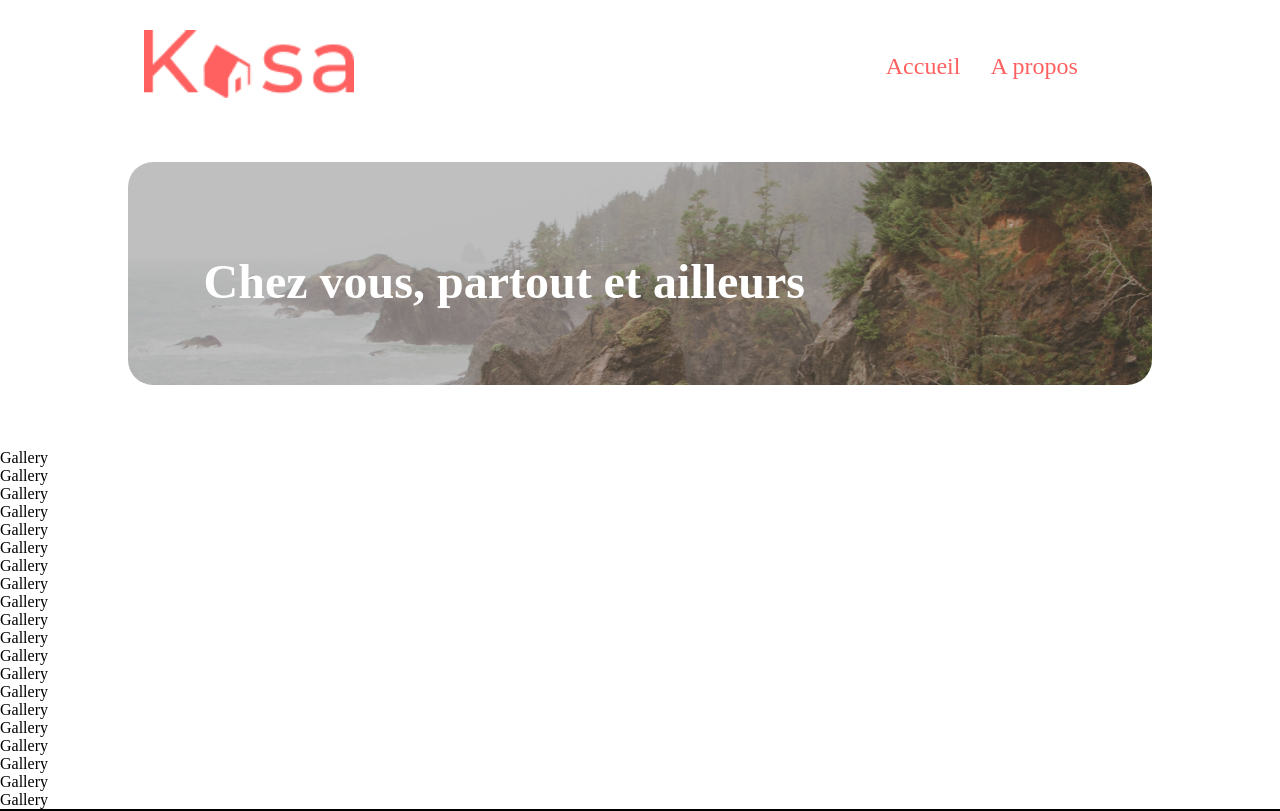
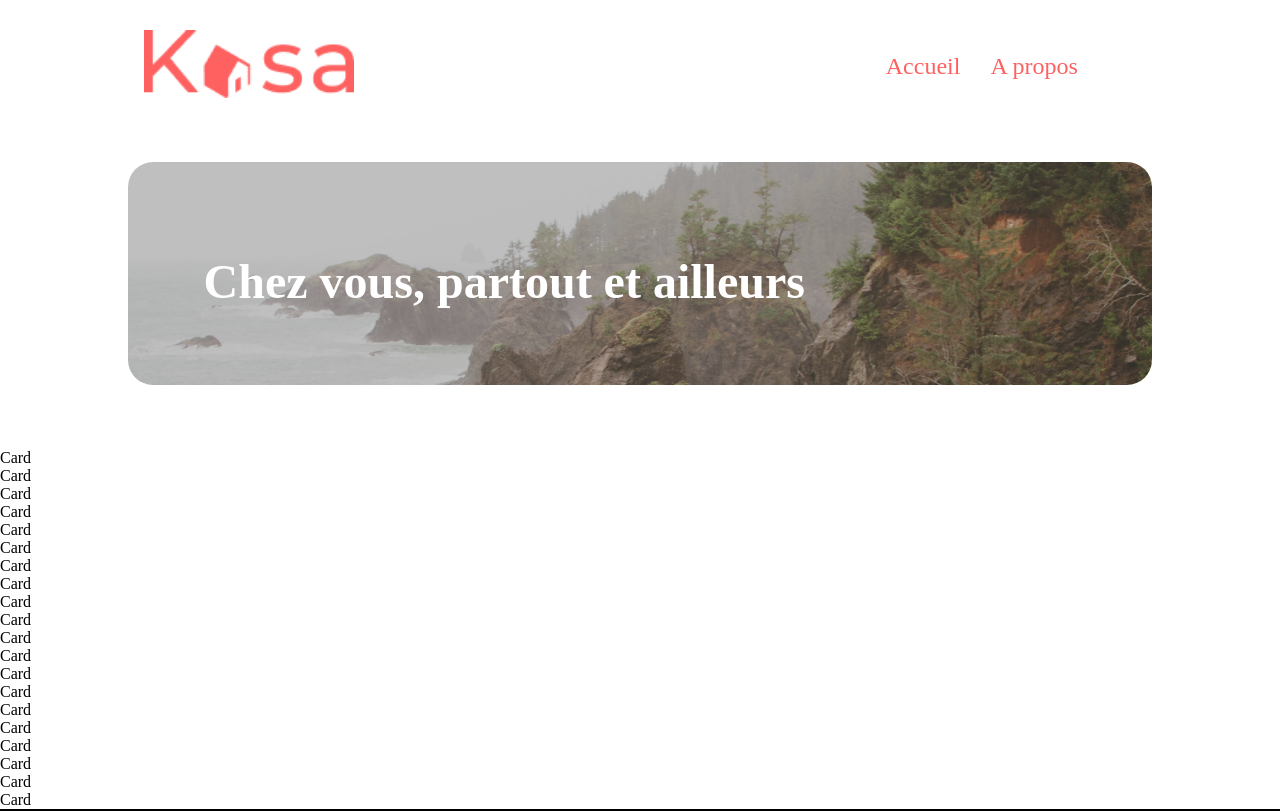
Before and after one commit to Boubamahir2/Abubakar_Mahir_P7_02032023, a React (Create React App) app in the folder app/: page / in a window 1280 px wide. Shown: the top 811 px of the page. Built offline with nearby package versions, Linux system fonts and the light colour scheme.

Commit message:
Card functionalities

```diff
--- a/app/src/components/Card/Card.jsx
+++ b/app/src/components/Card/Card.jsx
@@ -0,0 +1,11 @@
+import { useNavigate } from 'react-router-dom';
+
+const Card = ({item}) => {
+   const navigate = useNavigate();
+   const handleCardClick = () => {
+     navigate(`/properties/${item.id}`);
+   };
+  return <div>Card</div>;
+};
+
+export default Card;
--- a/app/src/components/Gallary/Gallery.jsx
+++ /dev/null
@@ -1,9 +0,0 @@
-import React from 'react'
-
-const Gallery = () => {
-  return (
-    <div>Gallery</div>
-  )
-}
-
-export default Gallery
--- a/app/src/pages/Home/Home.jsx
+++ b/app/src/pages/Home/Home.jsx
@@ -1,7 +1,7 @@
 import React from 'react'
 import Header from '../../components/Header/Header';
 import Banner from '../../components/Banner/Banner';
-import Gallery from '../../components/Gallary/Gallery';
+import Card from '../../components/Card/Card';
 import Footer from '../../components/Footer/Footer';
 import data from '../../data/restaurantsData.json'
 
@@ -13,7 +13,7 @@ const Home = () => {
         <Banner origin='home' />
         <section className='section_card'>
           {data.map((element) => (
-            <Gallery key={element.id} element={element} />
+            <Card key={element.id} element={element} />
           ))}
         </section>
       </main>
```
